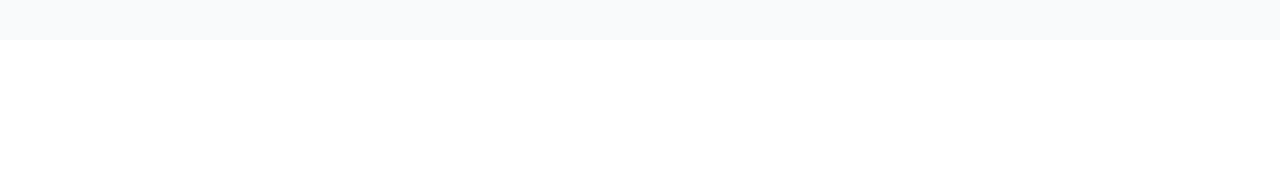
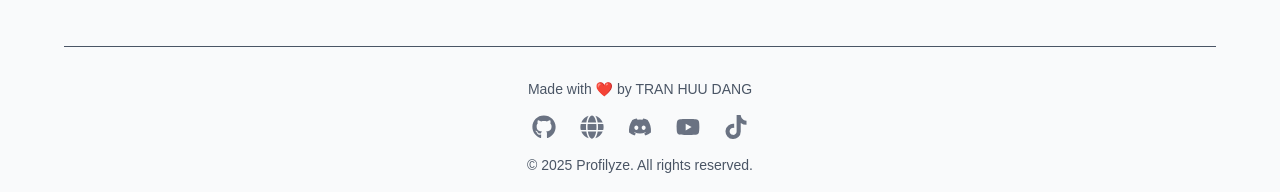
Before and after one commit to dangtranhuu/profilyze, a Next.js app in the folder client/: page / in a window 1280 px wide. Shown: the part 760-952 px from the top of the page. Before the commit the page ends 800 px from the top, so only its background shows below. Built offline with nearby package versions, Linux system fonts and the light colour scheme; no server answers.

Commit message:
feat(ui): add footer with social icons and muted gray theme
- Added footer with links to GitHub, Portfolio, Discord, YouTube, and TikTok
- Used react-icons with gray tones for subtle visual appearance
- Improved accessibility with titles and external link attributes

```diff
--- a/client/app/page.tsx
+++ b/client/app/page.tsx
@@ -2,6 +2,13 @@
 
 import { useEffect, useState } from "react";
 import Select from "react-select";
+import {
+  FaGithub,
+  FaDiscord,
+  FaYoutube,
+  FaTiktok,
+  FaGlobe
+} from "react-icons/fa";
 
 type FormState = {
   name: string;
@@ -223,12 +230,33 @@ export default function Home() {
                     <code className="block">{"![Banner Profile](" + url + ")"}</code>
                   </div>
                 </div>
-
-
               </>
             )}
           </div>
         </div>
+
+        <footer className="mt-12 pt-8 border-t text-sm text-gray-600 text-center">
+          <p className="mb-4 font-medium">Made with ❤️ by TRAN HUU DANG</p>
+          <div className="flex flex-wrap justify-center items-center gap-6 text-2xl text-gray-500 mb-4">
+            <a href="https://github.com/dangtranhuu/profilyze" target="_blank" rel="noopener noreferrer" title="GitHub">
+              <FaGithub />
+            </a>
+            <a href="https://dangth.dev" target="_blank" rel="noopener noreferrer" title="Portfolio">
+              <FaGlobe />
+            </a>
+            <a href="https://discord.com/invite/MxmYrMrJA6" target="_blank" rel="noopener noreferrer" title="Discord">
+              <FaDiscord />
+            </a>
+            <a href="https://www.youtube.com/@devlands" target="_blank" rel="noopener noreferrer" title="YouTube">
+              <FaYoutube />
+            </a>
+            <a href="https://www.tiktok.com/@theanishtar" target="_blank" rel="noopener noreferrer" title="TikTok">
+              <FaTiktok />
+            </a>
+          </div>
+          <p>© {new Date().getFullYear()} Profilyze. All rights reserved.</p>
+        </footer>
+
       </div>
     </main>
   );
--- a/client/package.json
+++ b/client/package.json
@@ -12,6 +12,7 @@
     "next": "15.3.3",
     "react": "^19.0.0",
     "react-dom": "^19.0.0",
+    "react-icons": "^5.5.0",
     "react-select": "^5.10.1"
   },
   "devDependencies": {
```
Also changed, not shown: 1 other file (tests, documents, lock files or other folders).
